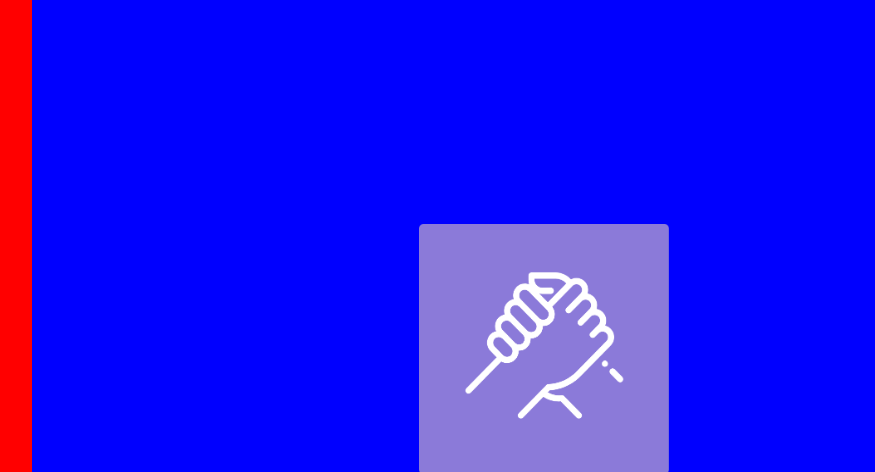
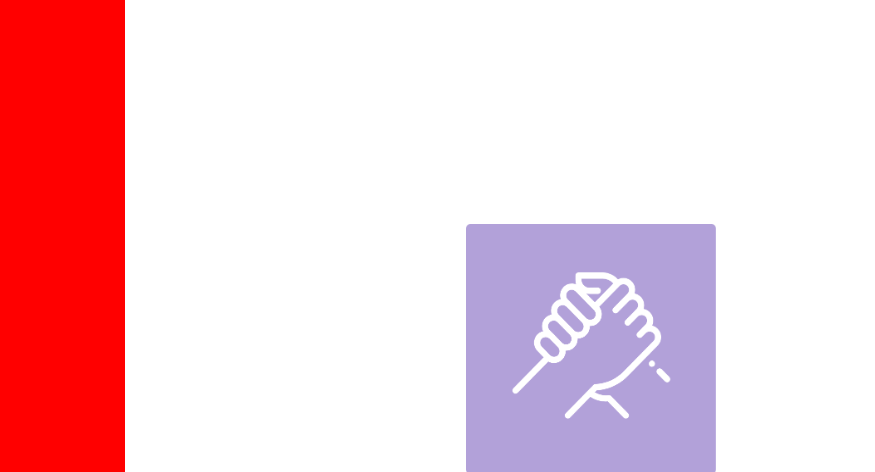
Before and after one commit to maximilianoarevalo/DesafioLatam, a plain HTML site: page Modulo2/Desafio1/index.html in a window 1280 px wide. Shown: the top 472 px of the page, without its empty margins (224-1099 px from the left). Drawn offline with nearby package versions, Linux system fonts and the light colour scheme.

Commit message:
Seccion derecha armada, faltan detalles

```diff
--- a/Modulo2/Desafio1/assets/css/styles.css
+++ b/Modulo2/Desafio1/assets/css/styles.css
@@ -7,7 +7,6 @@
 }
 
 .container{
-    background-color: black;
     min-height: 100vh;
     display: flex;
 }
@@ -15,11 +14,11 @@
 .left-section{
     background-color: red;
     height: 100vh;
-    width: 20vw;
+    width: 30vw;
 }
 
 .right-section{
-    background-color: blue;
+    background-color: #fff;
     height: 100vh;
     width: 80vw;
     display: flex;
```
